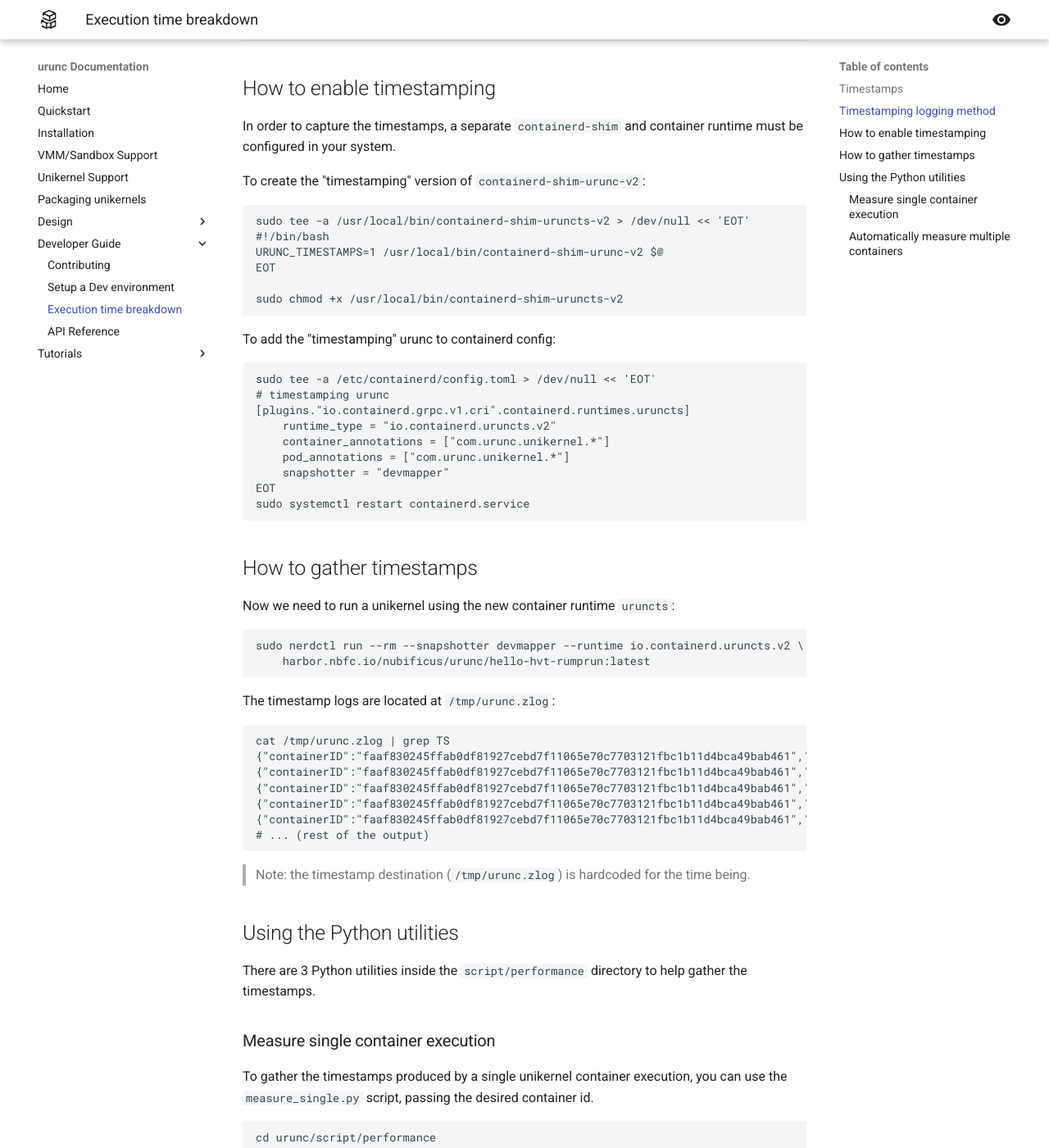
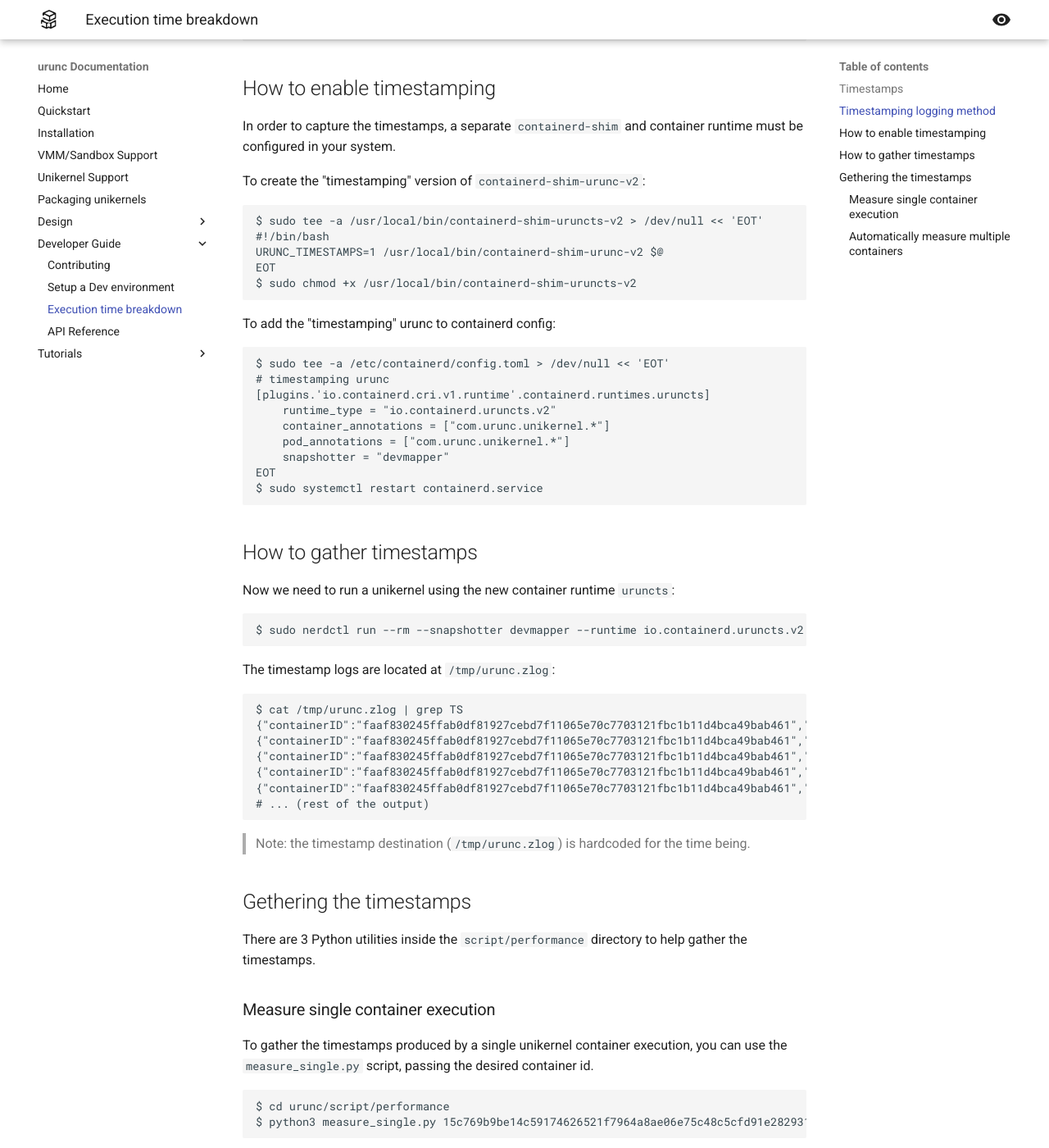
Before and after one commit to nubificus/urunc, an MkDocs documentation site: the page built from docs/developer-guide/timestamps.md, in a window 1280 px wide and 1400 px high, scrolled down 1576 px. Shown: the whole window at 82% size. Built offline with MkDocs 1.6.1 and Material for MkDocs 9.7.7, drawn with Linux system fonts in a browser that asks for light colours; some of the changed text lies outside the part shown.

Commit message:
docs(timestamps): Small changes in timestamps document
A few changes, about shell commands.

PR: https://github.com/nubificus/urunc/pull/59
Signed-off-by: Charalampos Mainas <cmainas@nubifucs.co.uk>
Signed-off-by: Anastassios Nanos <ananos@nubificus.co.uk>
Signed-off-by: Georgios Ntoutsos <gntouts@nubificus.co.uk>
Reviewed-by: Georgios Ntoutsos <gntouts@nubificus.co.uk>
Approved-by: Georgios Ntoutsos <gntouts@nubificus.co.uk>

````diff
--- a/docs/developer-guide/timestamps.md
+++ b/docs/developer-guide/timestamps.md
@@ -50,26 +50,25 @@
 To create the "timestamping" version of `containerd-shim-urunc-v2`:
 
 ```bash
-sudo tee -a /usr/local/bin/containerd-shim-uruncts-v2 > /dev/null << 'EOT'
+$ sudo tee -a /usr/local/bin/containerd-shim-uruncts-v2 > /dev/null << 'EOT'
 #!/bin/bash
 URUNC_TIMESTAMPS=1 /usr/local/bin/containerd-shim-urunc-v2 $@
 EOT
-
-sudo chmod +x /usr/local/bin/containerd-shim-uruncts-v2
+$ sudo chmod +x /usr/local/bin/containerd-shim-uruncts-v2
 ```
 
 To add the "timestamping" urunc to containerd config:
 
 ```bash
-sudo tee -a /etc/containerd/config.toml > /dev/null << 'EOT'
+$ sudo tee -a /etc/containerd/config.toml > /dev/null << 'EOT'
 # timestamping urunc
-[plugins."io.containerd.grpc.v1.cri".containerd.runtimes.uruncts]
+[plugins.'io.containerd.cri.v1.runtime'.containerd.runtimes.uruncts]
     runtime_type = "io.containerd.uruncts.v2"
     container_annotations = ["com.urunc.unikernel.*"]
     pod_annotations = ["com.urunc.unikernel.*"]
     snapshotter = "devmapper"
 EOT
-sudo systemctl restart containerd.service
+$ sudo systemctl restart containerd.service
 ```
 
 ## How to gather timestamps
@@ -77,14 +76,13 @@
 Now we need to run a unikernel using the new container runtime `uruncts`:
 
 ```bash
-sudo nerdctl run --rm --snapshotter devmapper --runtime io.containerd.uruncts.v2 \
-    harbor.nbfc.io/nubificus/urunc/hello-hvt-rumprun:latest
+$ sudo nerdctl run --rm --snapshotter devmapper --runtime io.containerd.uruncts.v2 harbor.nbfc.io/nubificus/urunc/hello-hvt-rumprun:latest
 ```
 
 The timestamp logs are located at `/tmp/urunc.zlog`:
 
 ```bash
-cat /tmp/urunc.zlog | grep TS
+$ cat /tmp/urunc.zlog | grep TS
 {"containerID":"faaf830245ffab0df81927cebd7f11065e70c7703121fbc1b11d4bca49bab461","timestampID":"cTS00","time":1703676366849599657}
 {"containerID":"faaf830245ffab0df81927cebd7f11065e70c7703121fbc1b11d4bca49bab461","timestampID":"cTS01","time":1703676366853466038}
 {"containerID":"faaf830245ffab0df81927cebd7f11065e70c7703121fbc1b11d4bca49bab461","timestampID":"TS00","time":1703676366853478852}
@@ -95,7 +93,7 @@
 
 > Note: the timestamp destination (`/tmp/urunc.zlog`) is hardcoded for the time being.
 
-## Using the Python utilities
+## Gethering the timestamps
 
 There are 3 Python utilities inside the `script/performance` directory to help gather the timestamps.
 
@@ -104,8 +102,8 @@
 To gather the timestamps produced by a single unikernel container execution, you can use the `measure_single.py` script, passing the desired container id.
 
 ```bash
-cd urunc/script/performance
-python3 measure_single.py 15c769b9be14c59174626521f7964a8ae06e75c48c5cfd91e2829317c15d455b
+$ cd urunc/script/performance
+$ python3 measure_single.py 15c769b9be14c59174626521f7964a8ae06e75c48c5cfd91e2829317c15d455b
 ```
 
 If no container ID is specified, it will return an error:
@@ -167,8 +165,8 @@
 The same functionality is provided by `measure_to_json.py`, but instead of `stdout` the results are saved in a .json file:
 
 ```bash
-sudo python3 measure_to_json.py 5 ts.json
-cat ts.json | jq
+$ sudo python3 measure_to_json.py 5 ts.json
+$ cat ts.json | jq
 {
   "TS00 -> TS01": {
     "maximum": "989525 ns",
````
